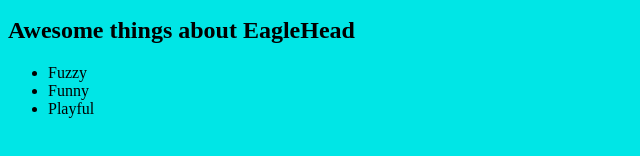
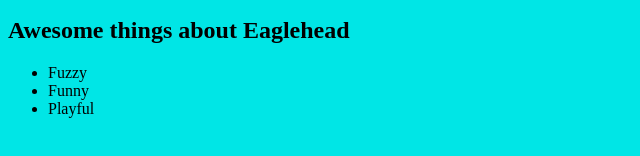
Before and after one commit to FunChilla/funchilla.github.io, a plain HTML site: page index.html in a window 1280 px wide. Shown: the part 234-390 px from the top of the page, 0-640 px from the left. Drawn offline with Linux system fonts and the light colour scheme.

Commit message:
change
tiny

```diff
--- a/index.html
+++ b/index.html
@@ -14,7 +14,7 @@ background-color: #00e6e6;
 <a href= "http://www.coolmath-games.com">Fun games</a>
 <br>
 <img src="images/EagleHead.jpg" alt="EagleHead" width="150">
-<h2>Awesome things about EagleHead</h2>
+<h2>Awesome things about Eaglehead</h2>
 <ul>
 <li>Fuzzy</li>
 <li>Funny</li>
```
